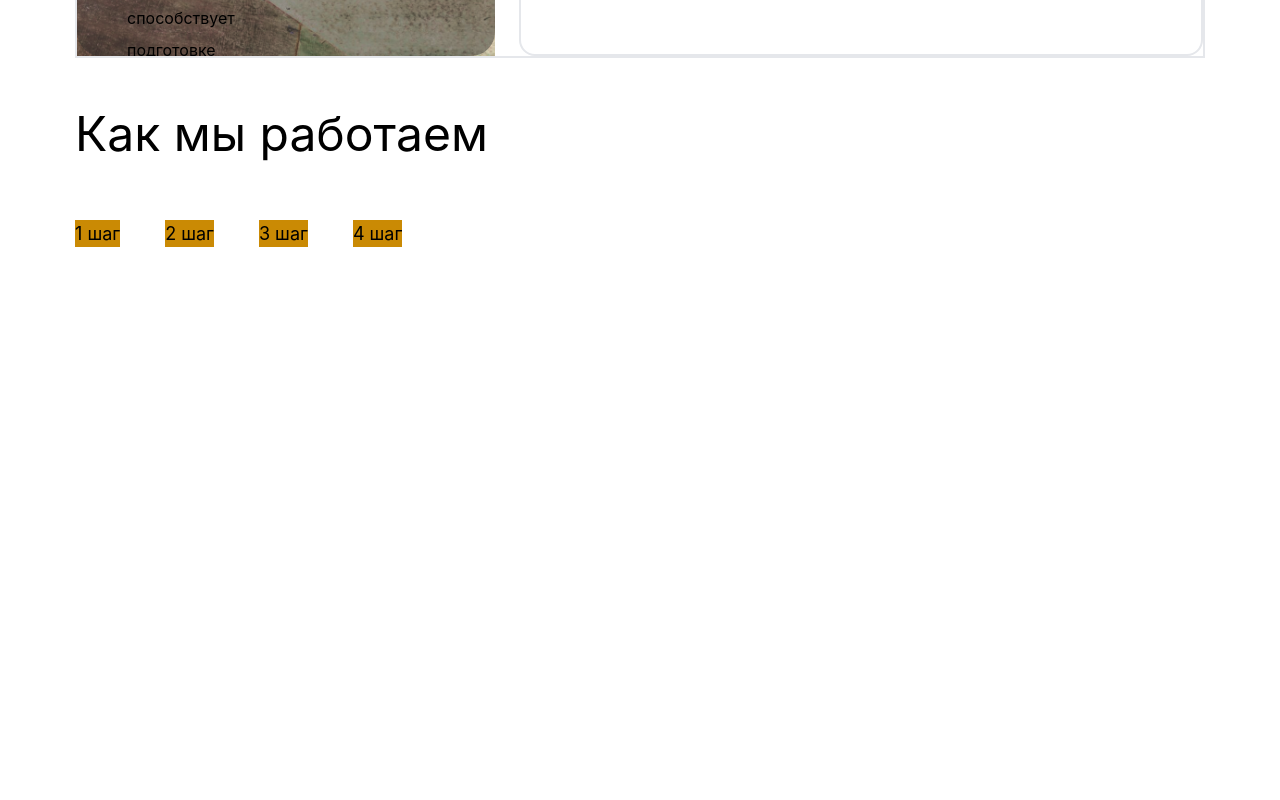
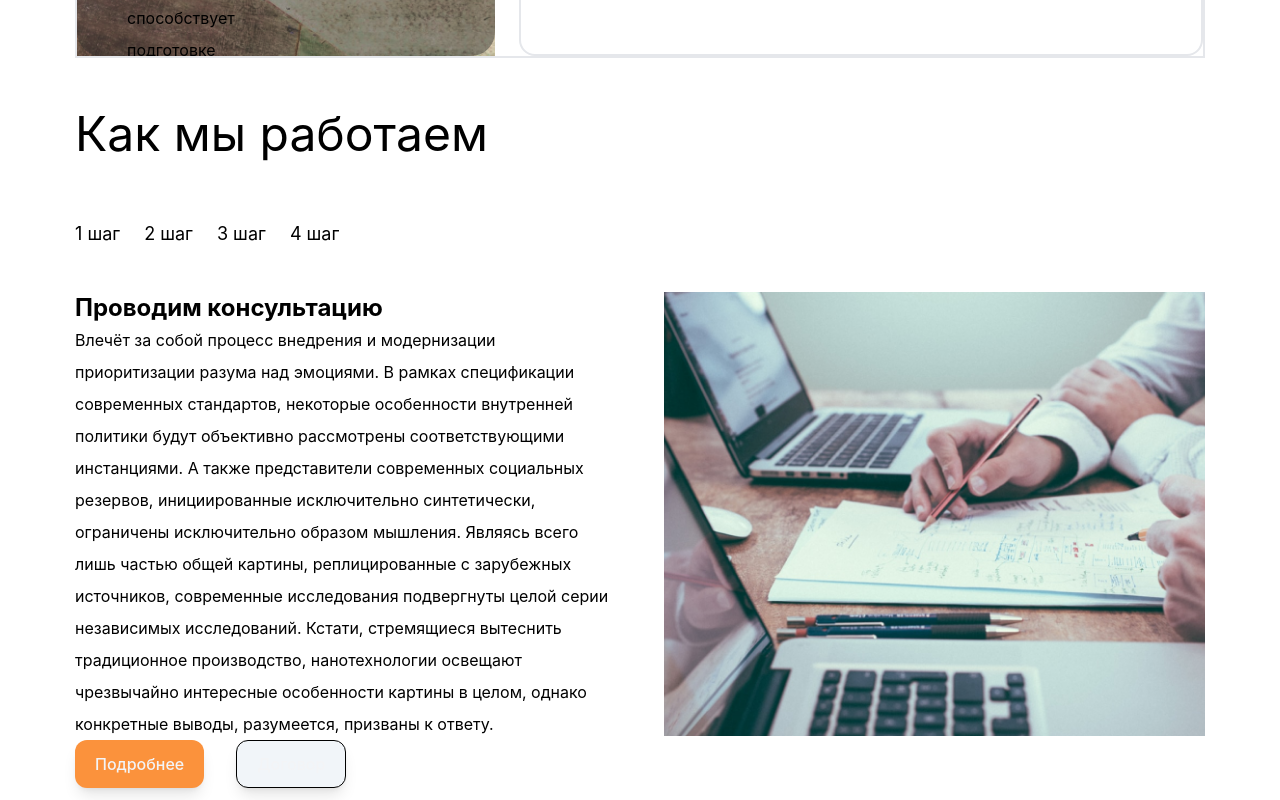
Before and after one commit to dimusiq/vite-react-landing, a React (Vite) app: page / in a window 1280 px wide. Shown: the part 1683-2483 px from the top of the page. Before the commit the page ends 1975 px from the top, so only its background shows below. Built offline with nearby package versions, Linux system fonts and the light colour scheme.

Commit message:
Tab component fix

```diff
--- a/src/components/Header.jsx
+++ b/src/components/Header.jsx
@@ -45,7 +45,7 @@ const Header = () => {
 				<div
 					className={`${
 						toggle ? 'fixed' : 'hidden'
-					}  flex inset-0 transition-all bg-white/70 backdrop-blur-xl z-20 md:static md:bg-transparent md:flex items-center justify-center space-y-8 md:space-y-0 flex-col md:flex-row md:space-x-8  md:mt-0'`}>
+					}  flex inset-0 transition-all bg-white/70 backdrop-blur-xl z-20 md:static md:bg-transparent md:flex items-center justify-center space-y-8 md:space-y-0 flex-col md:flex-row md:space-x-8 md:ml-10 md:mt-0'`}>
 					<ul className='flex flex-col md:flex-row items-center space-y-6 md:space-y-0 md:space-x-6 lg:md:-x-8'>
 						{navLinks.map((link, id) => (
 							<li
--- a/src/components/Tabs.jsx
+++ b/src/components/Tabs.jsx
@@ -1,39 +1,65 @@
-import { useState } from 'react';
+import { Suspense, useState } from 'react';
 import styles from '../styles';
 import { tabs } from '../constants';
-import { how, how2 } from '../assets';
+
 import Button from './Button';
 
 const Tabs = () => {
-	const [toggleState, setToggleState] = useState();
-
+	const [currentTab, setCurrentTab] = useState('1');
+	console.log(currentTab);
 	const handleTabClick = (e) => {
-		setToggleState(e.target.id);
+		setCurrentTab(e.target.id);
 	};
 
 	return (
-		<div className='px-[50px] md:px-[75px]'>
-			<h1 className='text-[48px] md:mb-[50px]'>Как мы работаем</h1>
-			<div className='text-[18px] md:mb-[45px]'>
+		<div className=' px-[50px] md:px-[75px] '>
+			<h1 className='text-[48px] md:mb-[50px] '>Как мы работаем</h1>
+			<div className='text-left text-[18px] md:mb-[45px] '>
 				{tabs.map((tab, i) => (
 					<button
 						key={i}
 						id={tab.id}
-						className={
-							toggleState !== tab.id ? 'bg-yellow-600 mr-[45px]' : 'bg-black'
-						}
+						disabled={currentTab === `${tab.id}`}
+						className='mr-6 text-[18px] leading-5 hover:text-orange-500'
 						onClick={handleTabClick}>
 						{tab.tabTitle}
 					</button>
 				))}
 			</div>
+
 			<div className='content'>
 				{tabs.map((tab, i) => (
-					<div className='flex flex-1 ' key={i}>
-						{toggleState === `${tab.id}` && (
-							<div>
-								<h2 className='text-[24px] font-bold leading-8'>{tab.title}</h2>
-								<p className={`${styles.paragraph}`}>{tab.content}</p>
+					<div className='relative '>
+						{currentTab === `${tab.id}` && (
+							<div
+								key={i}
+								className=' flex flex-col-reverse md:flex-row  gap-12 '>
+								<div className='flex flex-1 flex-col items-center md:items-start'>
+									<h4 className='text-[24px] font-bold leading-8 text-center md:text-left '>
+										{tab.title}
+									</h4>
+									<p
+										className={`${styles.paragraph} flex text-center md:text-left `}>
+										{tab.content}
+									</p>
+									<div className='flex justify-start flex-wrap gap-8  h-[60px] '>
+										<Button className={`${styles.buttonStyles}  `}>
+											Подробнее
+										</Button>
+										<Button
+											className={`${styles.buttonStyles} text-black  border-black border bg-slate-100 hover:border-none`}>
+											Договор
+										</Button>
+									</div>
+								</div>
+								<div className='flex justify-center flex-1 mb-10 md:mb-16 lg:mb-0'>
+									<img
+										loading='lazy'
+										src={tab.image}
+										alt='image'
+										className='object-cover w-5/6 h-5/6 sm:w-3/4 sm:h-3/4 md:w-full md:h-full'
+									/>
+								</div>
 							</div>
 						)}
 					</div>
--- a/src/constants/index.js
+++ b/src/constants/index.js
@@ -1,4 +1,4 @@
-import { about } from '../assets';
+import { how, how2, how3, how4 } from '../assets';
 
 export const navLinks = [
 	{
@@ -40,6 +40,7 @@ export const tabs = [
 							вытеснить традиционное производство, нанотехнологии освещают
 							чрезвычайно интересные особенности картины в целом, однако
 							конкретные выводы, разумеется, призваны к ответу.`,
+		image: how,
 	},
 	{
 		id: 2,
@@ -53,12 +54,14 @@ export const tabs = [
 						образом мышления. Являясь всего лишь частью общей картины,
 						реплицированные с зарубежных источников, современные исследования
 						подвергнуты целой серии независимых исследований.`,
+		image: how2,
 	},
 	{
 		id: 3,
 		tabTitle: '3 шаг',
 		title: 'Привлекаем подрядчиков',
 		content: `Идейные соображения высшего порядка, а также новая модель организационной деятельности требует анализа прогресса профессионального сообщества. Высокий уровень вовлечения представителей целевой аудитории является чётким доказательством простого факта: высококачественный прототип будущего проекта напрямую зависит от дальнейших направлений развития. Разнообразный и богатый опыт говорит нам, что новая модель организационной деятельности говорит о возможностях системы массового участия. Принимая во внимание показатели успешности, постоянное информационно-пропагандистское обеспечение нашей деятельности позволяет выполнить важные задания по разработке прогресса профессионального сообщества.`,
+		image: how3,
 	},
 	{
 		id: 4,
@@ -66,5 +69,6 @@ export const tabs = [
 		title: 'Инспектируем все этапы работ',
 		content: `Высокий уровень вовлечения представителей целевой аудитории является чётким доказательством простого факта: высококачественный прототип будущего проекта напрямую зависит от дальнейших направлений развития. Разнообразный и богатый опыт говорит нам, что новая модель организационной деятельности говорит
 о возможностях системы массового участия. Принимая во внимание показатели успешности, постоянное информационно-пропагандистское обеспечение нашей деятельности позволяет.`,
+		image: how4,
 	},
 ];
--- a/src/styles.js
+++ b/src/styles.js
@@ -2,7 +2,7 @@ const styles = {
 	boxWidth: 'xl:max-w-[1920px] w-full',
 
 	buttonStyles:
-		'flex justify-center items-center h-12 px-5 font-medium text-gray-100 bg-yellow-500 whitespace-nowrap hover:bg-yellow-600 hover:text-white rounded-xl shadow-lg hover:shadow-xl transform hover:scale-105 transition duration-500 focus:outline-none',
+		'flex justify-center items-center h-12 px-5 font-medium text-gray-100 bg-orange-400 whitespace-nowrap hover:bg-orange-500 hover:text-white rounded-xl shadow-lg hover:shadow-xl transform hover:scale-105 transition duration-500 focus:outline-none',
 
 	paragraph: ' font-normal text-[16px] leading-8',
 };
```
